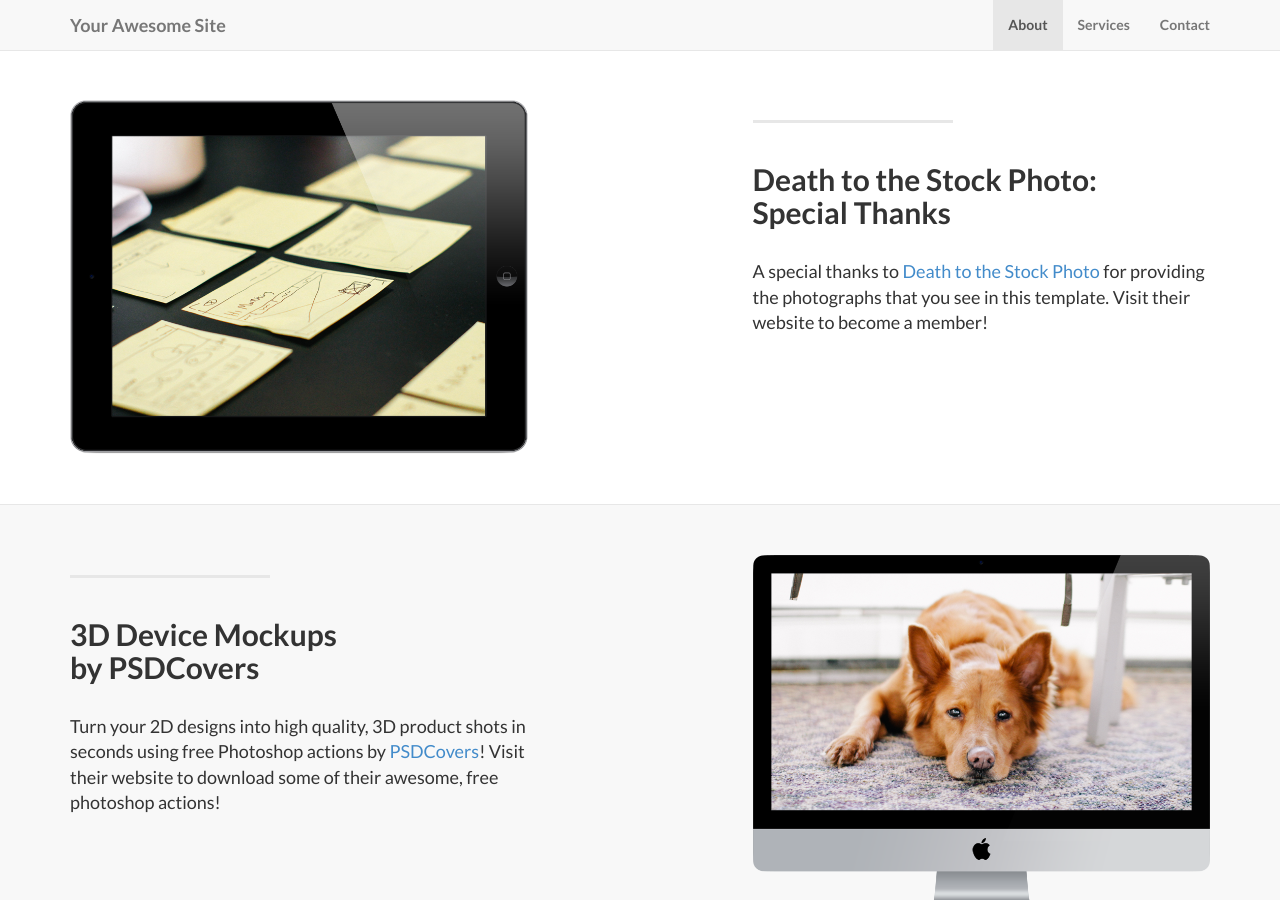
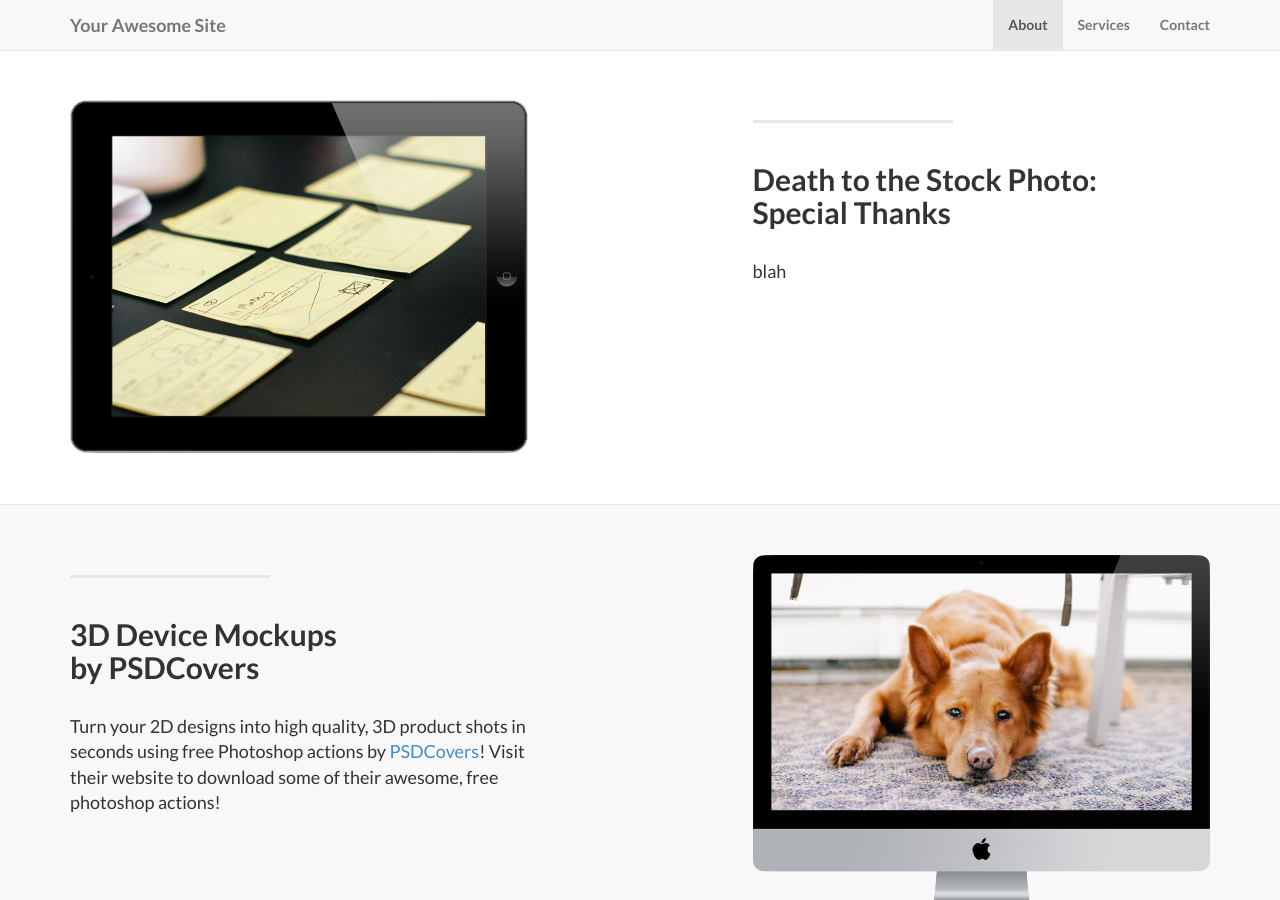
Before and after one commit to it2go2/it2go2hack.github.io, a Jekyll site: the page built from index.html, in a window 1280 px wide and 900 px high, scrolled down 1011 px. Built offline with Jekyll 4.4.1, drawn with Linux system fonts in a browser that asks for light colours; nearby versions of some CDN libraries; library files that are not in the unit come from our copies.

Commit message:
Second commit

```diff
--- a/_posts/2014-09-21-services-1.markdown
+++ b/_posts/2014-09-21-services-1.markdown
@@ -5,4 +5,4 @@
 title: Death to the Stock Photo:<br>Special Thanks
 description: |
 ---
-  A special thanks to [Death to the Stock Photo](http://join.deathtothestockphoto.com/) for providing the photographs that you see in this template.  Visit their website to become a member!
+blah
```
